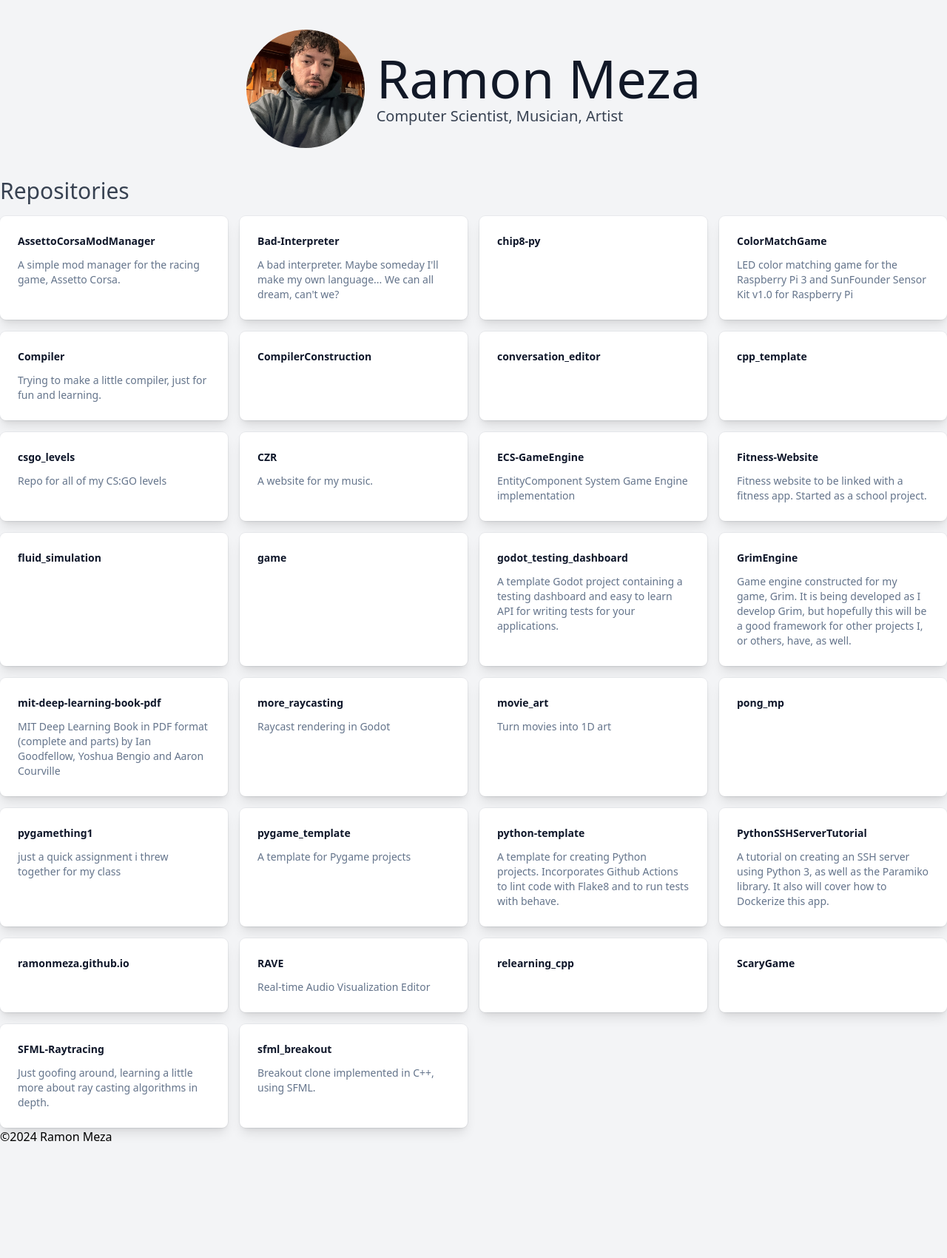
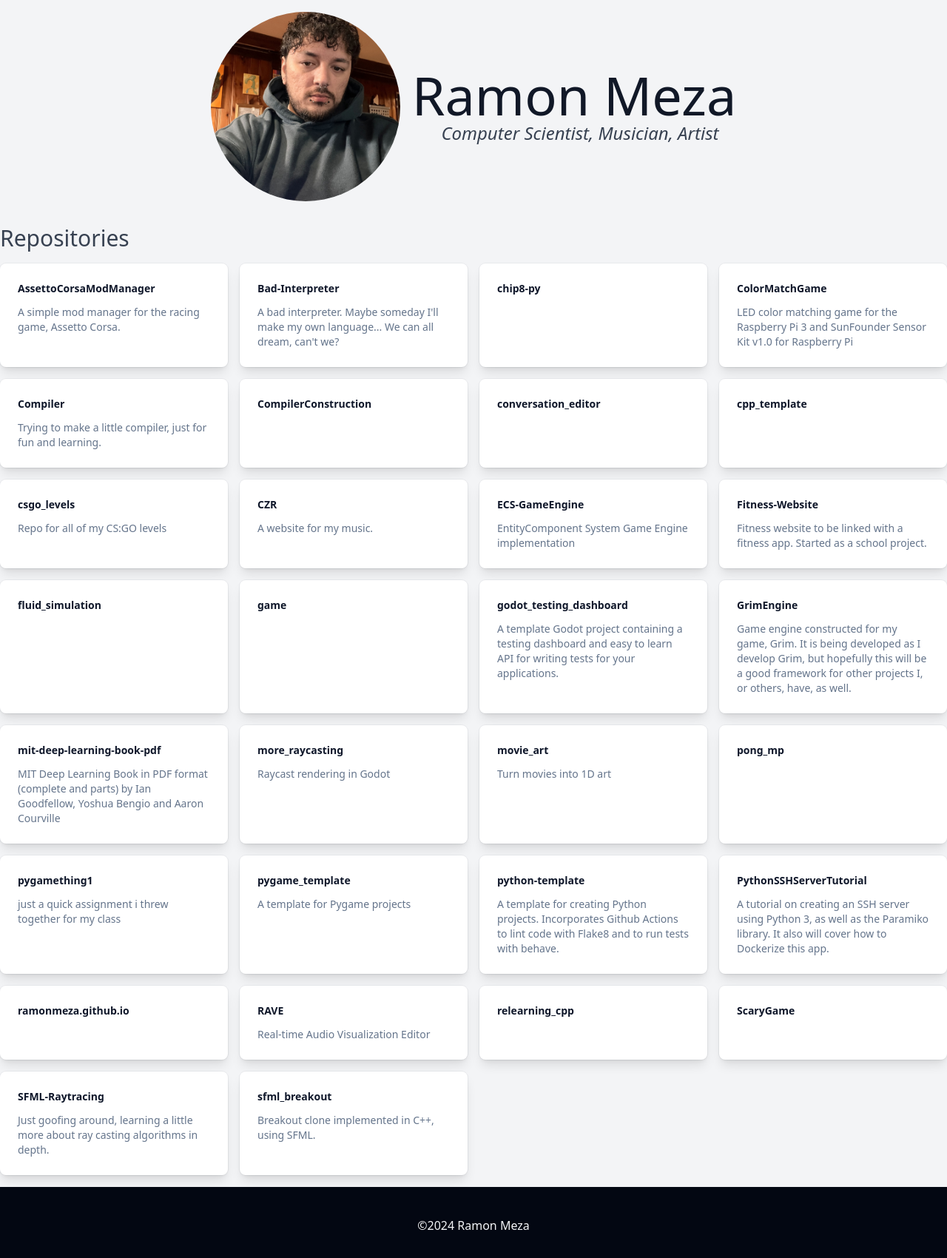
Before and after one commit to ramonmeza/ramonmeza.github.io, a Next.js app: page / in a window 1280 px wide. Shown: the top 1700 px of the page at 74% size. Before the commit the page ends 1548 px from the top, so only its background shows below. Built offline with nearby package versions, Linux system fonts and the light colour scheme.

Commit message:
Stylin' out

```diff
--- a/src/app/components/banner.js
+++ b/src/app/components/banner.js
@@ -1,10 +1,10 @@
 export default function Banner({ avatar, alt, title, subtitle }) {
     return (
-        <div className="flex items-start gap-4 m-10 items-center justify-center">
-            <img src={avatar} alt={alt} className="size-40 rounded-full object-cover" />
-            <div>
-                <h1 className="text-7xl font-medium text-gray-900">{title}</h1>
-                <p className="mt-0.5 text-xl text-gray-700">
+        <div className="md:flex md:items-start md:gap-4 md:items-center md:justify-center">
+            <img src={avatar} alt={alt} className="mx-auto md:mx-0 size-64 rounded-full object-cover" />
+            <div className="space-x-4">
+                <h1 className="text-center text-5xl md:text-7xl font-medium text-gray-900">{title}</h1>
+                <p className="text-center italic text-lg md:text-2xl text-gray-700">
                     {subtitle}
                 </p>
             </div>
--- a/src/app/page.js
+++ b/src/app/page.js
@@ -58,20 +58,24 @@ export default function Page() {
     });
 
     return (
-        <div className="container mx-auto">
+        <div>
             <header>
-                <Banner avatar="img/avatar.jpg" alt="A picture of myself" title="Ramon Meza" subtitle="Computer Scientist, Musician, Artist" />
+                <div className="container mx-auto pt-4 px-4 md:px-0">
+                    <Banner avatar="img/avatar.jpg" alt="A picture of myself" title="Ramon Meza" subtitle="Computer Scientist, Musician, Artist" />
+                </div>
             </header>
             <main>
-                <div>
-                    <div className="mb-4 text-3xl font-medium text-gray-700">Repositories</div>
-                    <div className="grid gap-4 grid-cols-1 sm:grid-cols-2 md:grid-cols-3 lg:grid-cols-4">
-                        {repoCards}
+                <div className="container mx-auto py-4 px-4 md:px-0">
+                    <div>
+                        <div className="py-4 text-3xl font-medium text-gray-700">Repositories</div>
+                        <div className="grid gap-4 grid-cols-1 sm:grid-cols-2 md:grid-cols-3 lg:grid-cols-4">
+                            {repoCards}
+                        </div>
                     </div>
                 </div>
             </main>
             <footer>
-                <div>
+                <div className="p-10 bg-gray-950 min-w-full text-center text-gray-100">
                     &copy;2024 Ramon Meza
                 </div>
             </footer>
```
